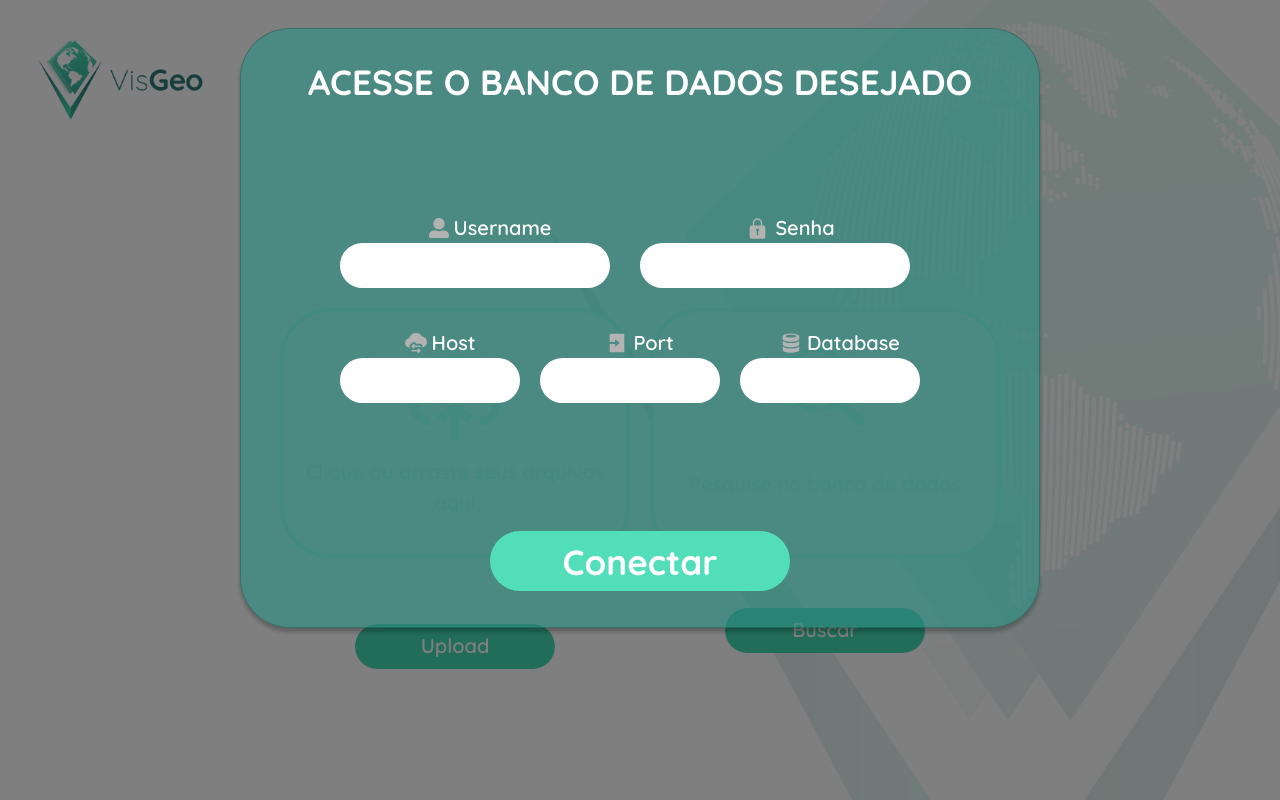
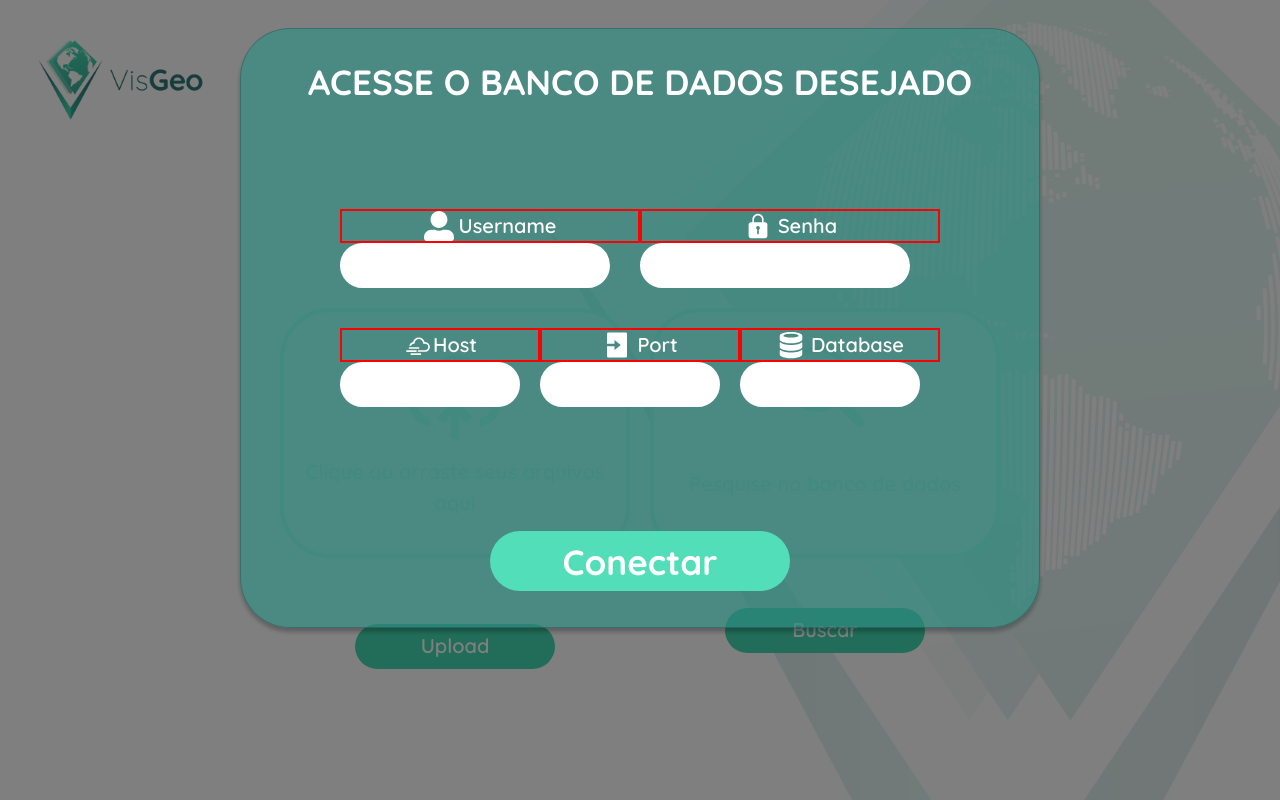
Before and after one commit to JDanrley/VisGeo-ETL, a React (Create React App) app in the folder frontend/: page /dashboard in a window 1280 px wide. Both pictures are taken after a click on the button "Pesquise no banco de dados". Built offline with nearby package versions, Linux system fonts and the light colour scheme.

Commit message:
host icon changed

```diff
--- a/frontend/package.json
+++ b/frontend/package.json
@@ -8,7 +8,9 @@
     "@testing-library/user-event": "^7.1.2",
     "antd": "^4.6.4",
     "axios": "^0.20.0",
+    "bootstrap": "^4.5.2",
     "react": "^16.13.1",
+    "react-bootstrap": "^1.3.0",
     "react-dom": "^16.13.1",
     "react-icons": "^3.11.0",
     "react-router-dom": "^5.2.0",
--- a/frontend/src/pages/Dashboard/ModalConnection/index.jsx
+++ b/frontend/src/pages/Dashboard/ModalConnection/index.jsx
@@ -2,9 +2,7 @@ import React from 'react';
 
 import api from '../../../services/api';
 
-import HostIcon from '../../../assets/icons/host-icon.png';
-
-import { UserIcon, Lock, PortIcon, DatabaseIcon, Modal } from './styles';
+import { UserIcon, Lock, PortIcon, DatabaseIcon, Modal, HostIcon } from './styles';
 
 const ModalConnection = ({open, close}) => {
 
@@ -25,12 +23,12 @@ const ModalConnection = ({open, close}) => {
       <div className="cred-info-container">
         <section>
           <span className="cred-meta-info">
-            <UserIcon />
+            <UserIcon className="white-icon" />
             Username
           </span>
 
           <span className="cred-meta-info">
-            <Lock />
+            <Lock className="white-icon" />
             Senha
           </span>
 
@@ -41,19 +39,19 @@ const ModalConnection = ({open, close}) => {
 
         <section>
           <span className="cred-meta-info">
-            <img src={HostIcon} alt="Host Icon" className="host-icon"/>
+            <HostIcon className="white-icon"/>
             Host
           </span>
 
 
           <span className="cred-meta-info">
-            <PortIcon />
+            <PortIcon className="white-icon" />
             Port
           </span>
 
 
           <span className="cred-meta-info">
-            <DatabaseIcon />
+            <DatabaseIcon className="white-icon" />
             Database
           </span>
 
--- a/frontend/src/pages/Dashboard/ModalConnection/styles.js
+++ b/frontend/src/pages/Dashboard/ModalConnection/styles.js
@@ -6,6 +6,14 @@ import { FaUserAlt } from 'react-icons/fa';
 import { IoIosLock } from 'react-icons/io';
 import { RiLoginBoxFill } from 'react-icons/ri';
 import { GoDatabase } from 'react-icons/go';
+import { WiCloudyWindy } from 'react-icons/wi';
+
+export const HostIcon = styled(WiCloudyWindy)`
+  font-size: 100px;
+  color: white;
+
+  transition: ease-in-out 0.2s;
+`;
 
 export const Modal = styled(ModalBoots)`
 
@@ -89,6 +97,13 @@ export const Modal = styled(ModalBoots)`
       font-weight: 600;
       color: #FFFFFF;
 
+      border: 2px solid red;
+
+      .white-icon {
+        font-size: 30px;
+        color: white;
+      }
+
       .host-icon {
         width: 22px;
         margin-right: 5px;
```
Also changed, not shown: 1 other file (tests, documents, lock files or other folders).
